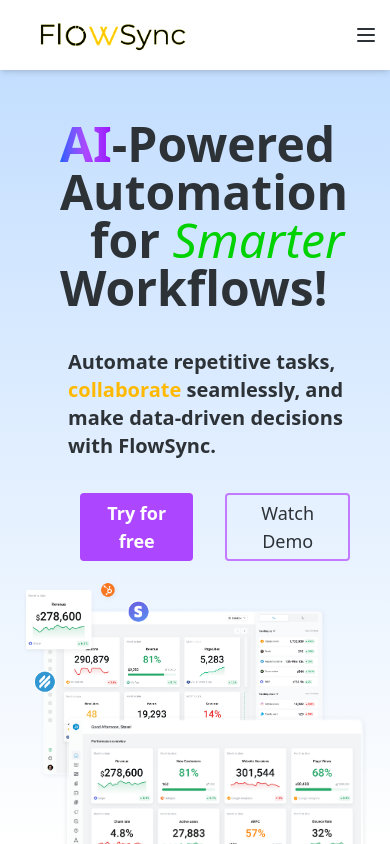
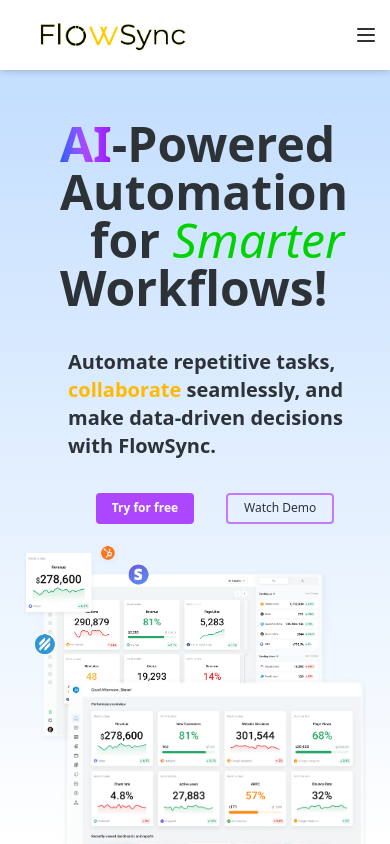
Before and after one commit to Kiyansh19/FlowSync, a React (Vite) app: page / in a window 390 px wide. Shown: the top 844 px of the page. Built offline with nearby package versions, Linux system fonts and the light colour scheme.

Commit message:
fixed buttons

```diff
--- a/src/App.jsx
+++ b/src/App.jsx
@@ -2,7 +2,7 @@
 import Navbar from './components/Navbar'
 import Home from './components/Home'
 import Features from './components/Features'
-import Pricing from './components/pricingSection'
+import Pricing from './components/PricingSection'
 import Testimonials from './components/Testimonials'
 import ContactWalla from './components/Contact'
 
--- a/src/index.css
+++ b/src/index.css
@@ -48,3 +48,8 @@
     padding-bottom: 5px;
   }
 }
+@media (max-width:420px){
+  .buttonswalla button{
+    font-size:12px;
+  }
+}
```
